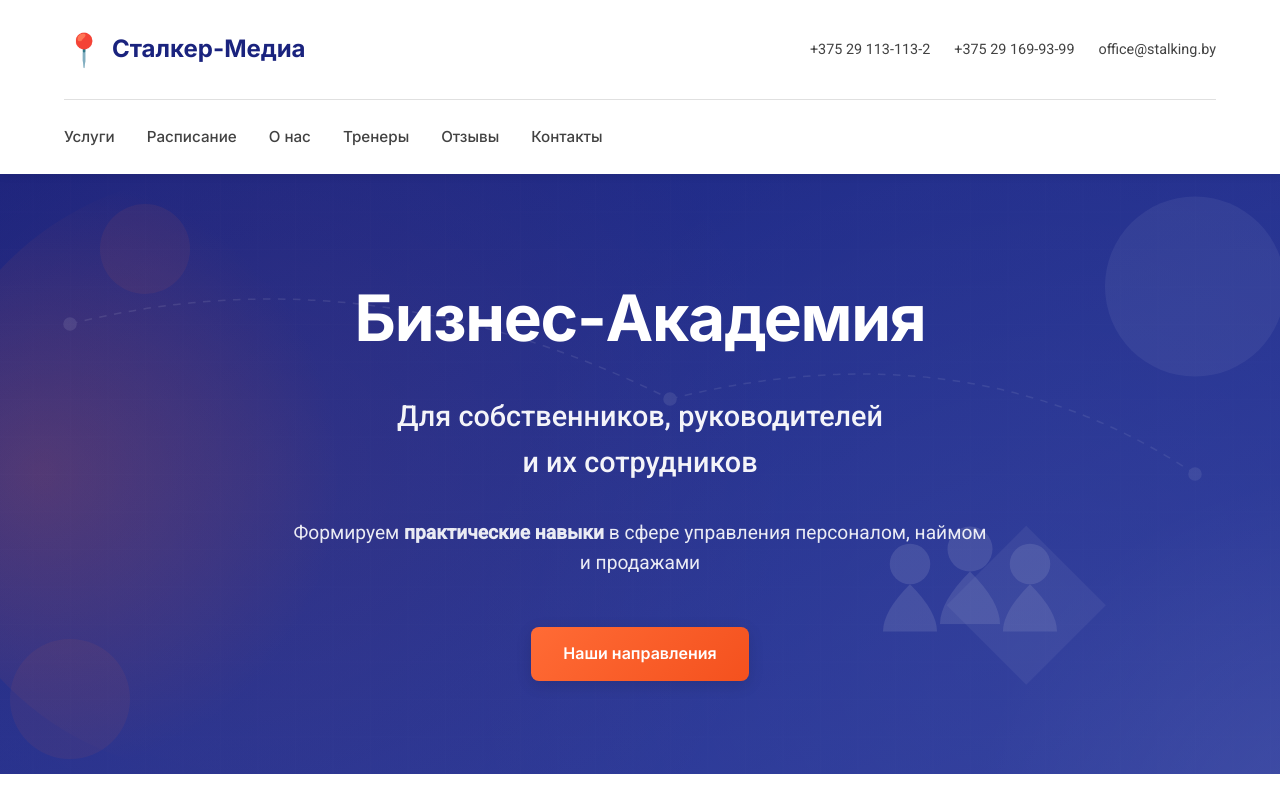
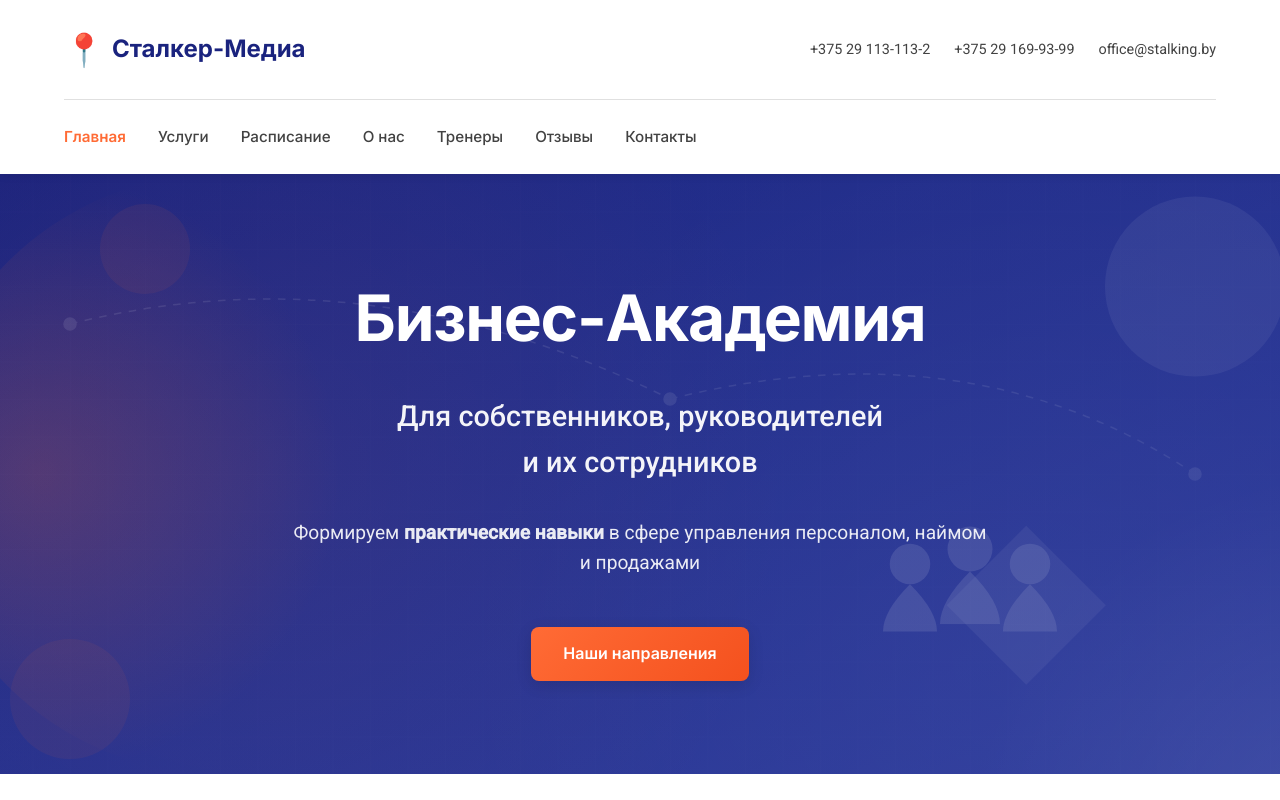
Before and after one commit to vostroslava/stalking-by-redesign, a plain HTML site: page index.html in a window 1280 px wide. Shown: the top 800 px of the page. Drawn offline with Linux system fonts and the light colour scheme.

Commit message:
Исправлена навигация на главной странице
- Заменены якорные ссылки на реальные ссылки на страницы
- Добавлены ссылки на services.html, schedule.html, about.html, coaches.html, feedback.html, contacts.html
- Теперь навигация работает корректно

```diff
--- a/index.html
+++ b/index.html
@@ -38,12 +38,13 @@
             </div>
             <nav class="nav">
                 <ul class="nav-list">
-                    <li><a href="#services">Услуги</a></li>
-                    <li><a href="#schedule">Расписание</a></li>
-                    <li><a href="#about">О нас</a></li>
-                    <li><a href="#trainers">Тренеры</a></li>
-                    <li><a href="#feedback">Отзывы</a></li>
-                    <li><a href="#contacts">Контакты</a></li>
+                    <li><a href="index.html" class="active">Главная</a></li>
+                    <li><a href="services.html">Услуги</a></li>
+                    <li><a href="schedule.html">Расписание</a></li>
+                    <li><a href="about.html">О нас</a></li>
+                    <li><a href="coaches.html">Тренеры</a></li>
+                    <li><a href="feedback.html">Отзывы</a></li>
+                    <li><a href="contacts.html">Контакты</a></li>
                 </ul>
             </nav>
         </div>
```
